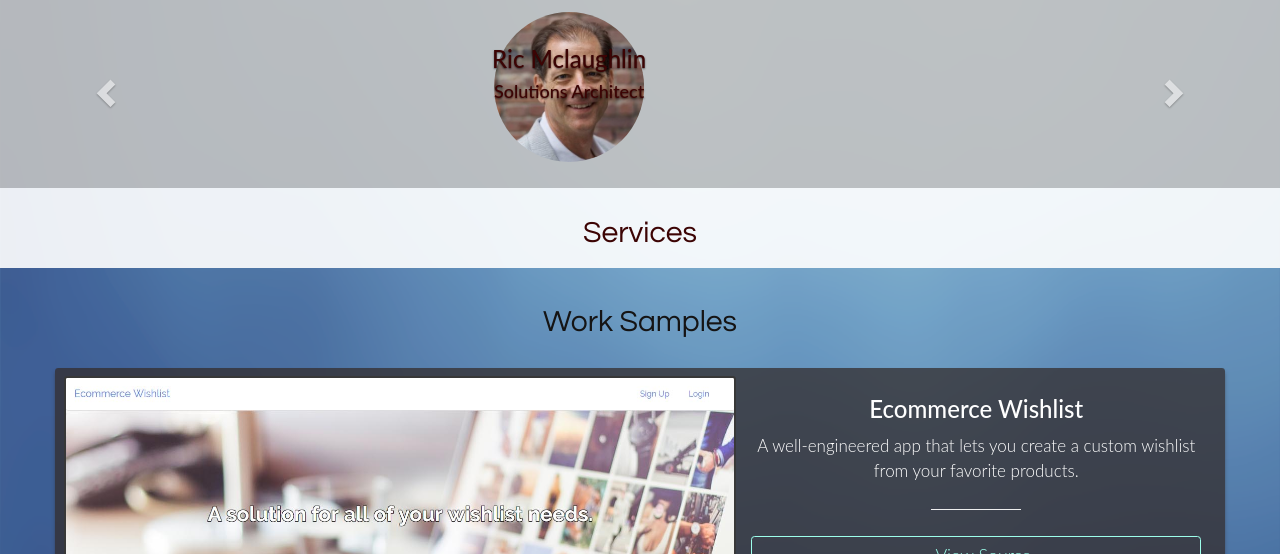
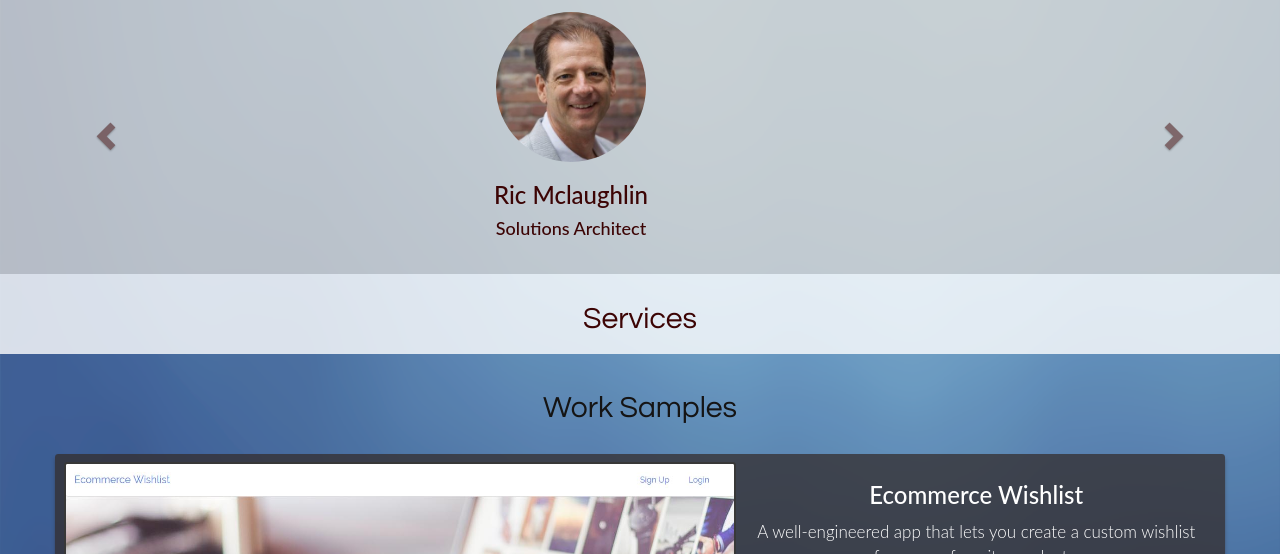
Before and after one commit to amcavinue/portfolio-site-static, a website: page index.html in a window 1280 px wide. Shown: the part 547-1101 px from the top of the page. Drawn offline with nearby package versions, Linux system fonts and the light colour scheme; some icons are missing.

Commit message:
Style carousel.

```diff
--- a/css/sass/_development.scss
+++ b/css/sass/_development.scss
@@ -88,28 +88,34 @@ header {
 }
 
 #testimonials {
-  background: rgba(193, 193, 193, 0.9);
+  background: rgba(212, 212, 212, 0.8);
   padding: 0.5em;
 
   .reference {
-    margin: 1em auto;
+    margin: 0 auto;
     border-radius: 50%;
     width: 150px;
   }
 
   #testimonials-carousel {
+    padding: 1em;
+
     .carousel-caption {
       color: $color-1;
+      position: static;
+      padding: 0;
+      text-shadow: none;
     }
 
     .carousel-control {
+      color: $color-1;
       background-image: none;
     }
   }
 }
 
 #services {
-  background: rgba(255, 255, 255, 0.9);
+  background: rgba(255, 255, 255, 0.8);
   padding: 0.5em;
 }
 
```
Also changed, not shown: css/main.css.
